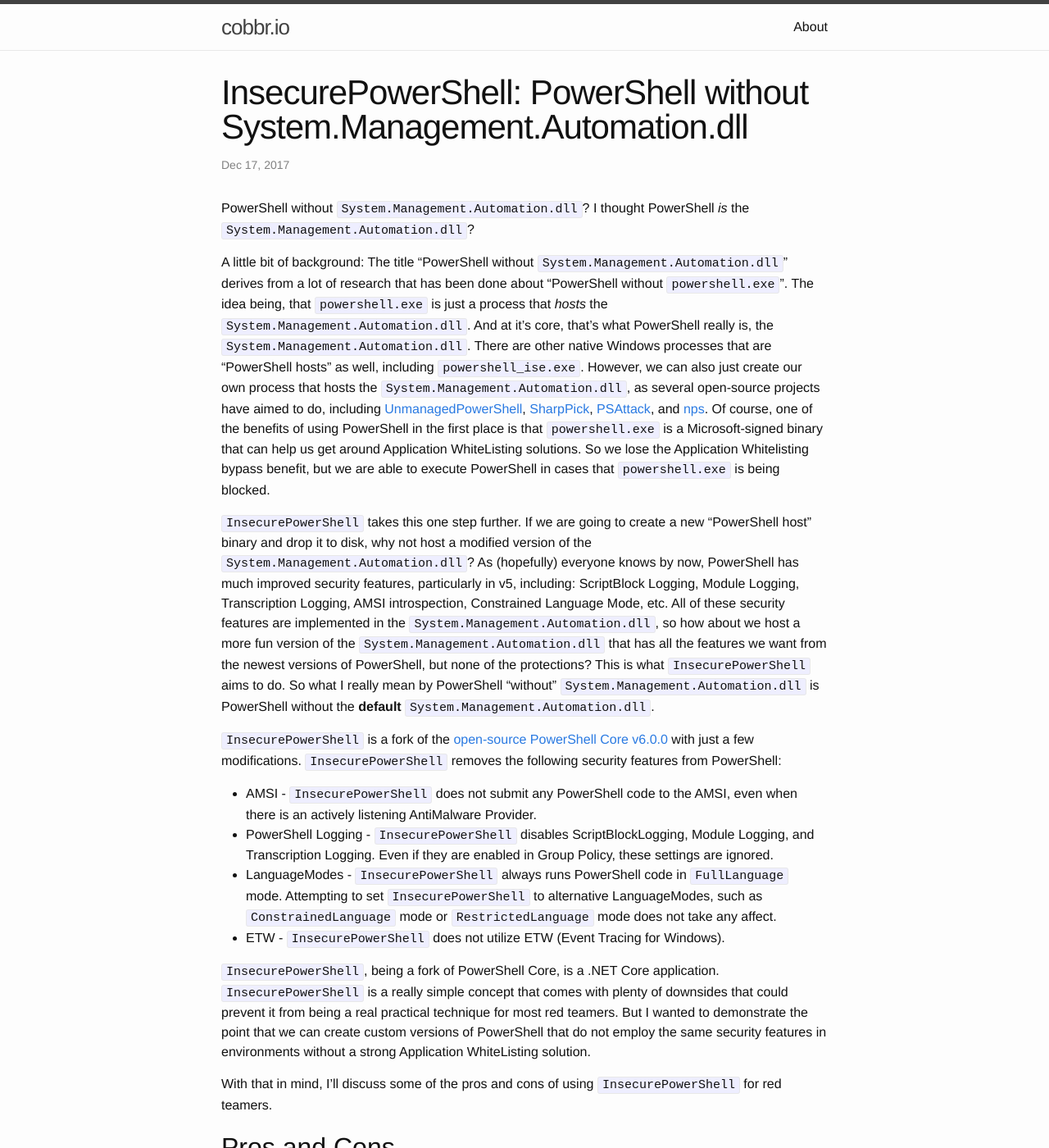
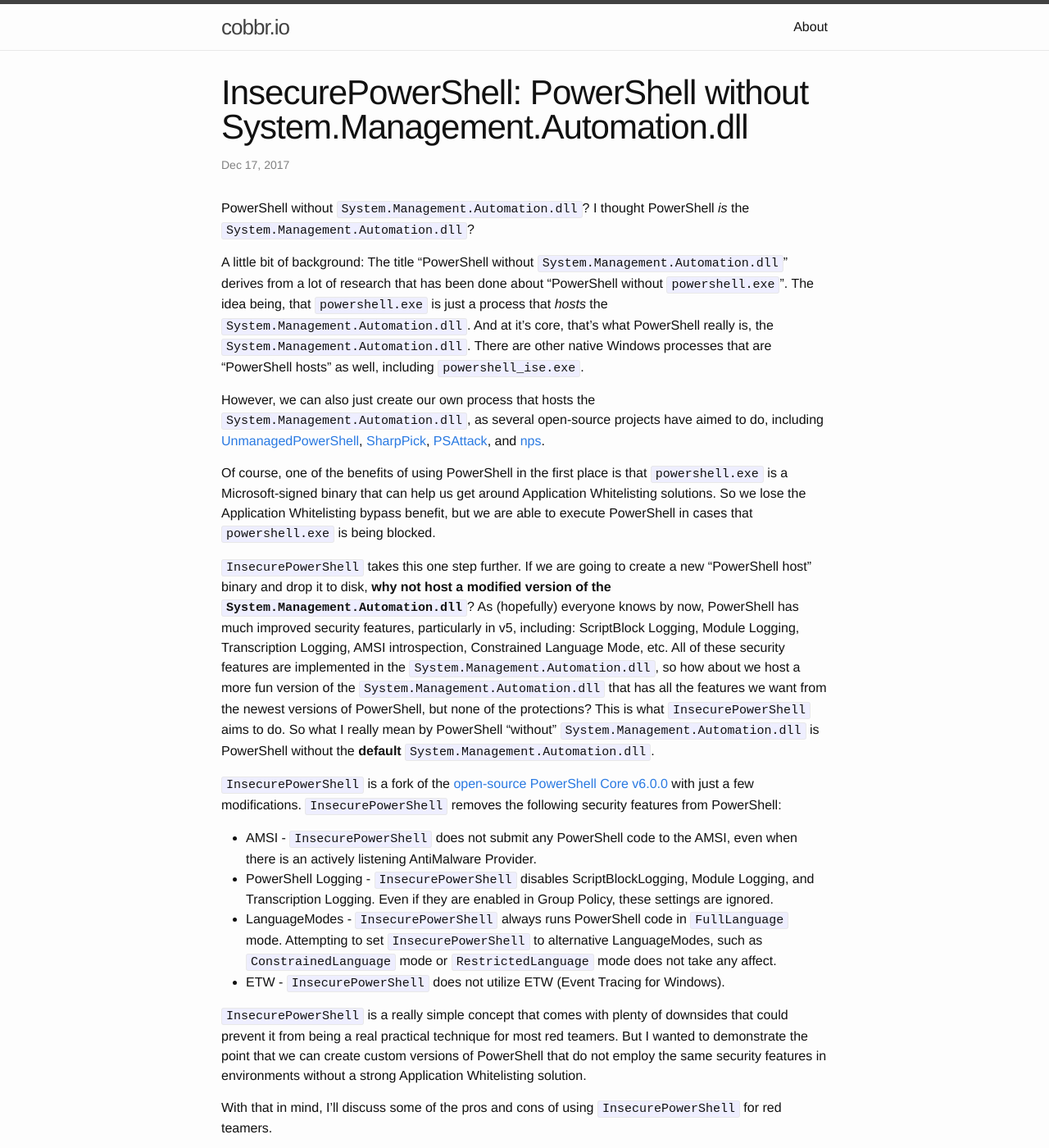
Before and after one commit to cobbr/cobbr.io, a Jekyll site: the page built from _posts/2017-12-17-PowerShell-Without-System-Management-Automation.md, in a window 1280 px wide and 1400 px high. Shown: the whole window at 82% size. Built offline with Jekyll 4.4.1, drawn with Linux system fonts in a browser that asks for light colours; some of the changed text lies outside the part shown.

Commit message:
modify post

```diff
--- a/_posts/2017-12-17-PowerShell-Without-System-Management-Automation.md
+++ b/_posts/2017-12-17-PowerShell-Without-System-Management-Automation.md
@@ -7,9 +7,13 @@ tags: PowerShell InsecurePowerShell
 
 PowerShell without `System.Management.Automation.dll`? I thought PowerShell *is* the `System.Management.Automation.dll`?
 
-A little bit of background: The title "PowerShell without `System.Management.Automation.dll`" derives from a lot of research that has been done about "PowerShell without `powershell.exe`". The idea being, that `powershell.exe` is just a process that *hosts* the `System.Management.Automation.dll`. And at it's core, that's what PowerShell really is, the `System.Management.Automation.dll`. There are other native Windows processes that are "PowerShell hosts" as well, including `powershell_ise.exe`. However, we can also just create our own process that hosts the `System.Management.Automation.dll`, as several open-source projects have aimed to do, including [UnmanagedPowerShell](https://github.com/leechristensen/UnmanagedPowerShell), [SharpPick](https://github.com/PowerShellEmpire/PowerTools/tree/master/PowerPick/SharpPick), [PSAttack](https://github.com/jaredhaight/PSAttack), and [nps](https://github.com/Ben0xA/nps). Of course, one of the benefits of using PowerShell in the first place is that `powershell.exe` is a Microsoft-signed binary that can help us get around Application WhiteListing solutions. So we lose the Application Whitelisting bypass benefit, but we are able to execute PowerShell in cases that `powershell.exe` is being blocked.
+A little bit of background: The title "PowerShell without `System.Management.Automation.dll`" derives from a lot of research that has been done about "PowerShell without `powershell.exe`". The idea being, that `powershell.exe` is just a process that *hosts* the `System.Management.Automation.dll`. And at it's core, that's what PowerShell really is, the `System.Management.Automation.dll`. There are other native Windows processes that are "PowerShell hosts" as well, including `powershell_ise.exe`.
 
-`InsecurePowerShell` takes this one step further. If we are going to create a new "PowerShell host" binary and drop it to disk, why not host a modified version of the `System.Management.Automation.dll`? As (hopefully) everyone knows by now, PowerShell has much improved security features, particularly in v5, including: ScriptBlock Logging, Module Logging, Transcription Logging, AMSI introspection, Constrained Language Mode, etc. All of these security features are implemented in the `System.Management.Automation.dll`, so how about we host a more fun version of the `System.Management.Automation.dll` that has all the features we want from the newest versions of PowerShell, but none of the protections? This is what `InsecurePowerShell` aims to do. So what I really mean by PowerShell "without" `System.Management.Automation.dll` is PowerShell without the **default** `System.Management.Automation.dll`.
+However, we can also just create our own process that hosts the `System.Management.Automation.dll`, as several open-source projects have aimed to do, including [UnmanagedPowerShell](https://github.com/leechristensen/UnmanagedPowerShell), [SharpPick](https://github.com/PowerShellEmpire/PowerTools/tree/master/PowerPick/SharpPick), [PSAttack](https://github.com/jaredhaight/PSAttack), and [nps](https://github.com/Ben0xA/nps).
+
+Of course, one of the benefits of using PowerShell in the first place is that `powershell.exe` is a Microsoft-signed binary that can help us get around Application Whitelisting solutions. So we lose the Application Whitelisting bypass benefit, but we are able to execute PowerShell in cases that `powershell.exe` is being blocked.
+
+`InsecurePowerShell` takes this one step further. If we are going to create a new "PowerShell host" binary and drop it to disk, **why not host a modified version of the `System.Management.Automation.dll`**? As (hopefully) everyone knows by now, PowerShell has much improved security features, particularly in v5, including: ScriptBlock Logging, Module Logging, Transcription Logging, AMSI introspection, Constrained Language Mode, etc. All of these security features are implemented in the `System.Management.Automation.dll`, so how about we host a more fun version of the `System.Management.Automation.dll` that has all the features we want from the newest versions of PowerShell, but none of the protections? This is what `InsecurePowerShell` aims to do. So what I really mean by PowerShell "without" `System.Management.Automation.dll` is PowerShell without the **default** `System.Management.Automation.dll`.
 
 `InsecurePowerShell` is a fork of the [open-source PowerShell Core v6.0.0](https://github.com/PowerShell/PowerShell) with just a few modifications. `InsecurePowerShell` removes the following security features from PowerShell:
 * AMSI - `InsecurePowerShell` does not submit any PowerShell code to the AMSI, even when there is an actively listening AntiMalware Provider.
@@ -17,7 +21,7 @@ A little bit of background: The title "PowerShell without `System.Management.Aut
 * LanguageModes - `InsecurePowerShell` always runs PowerShell code in `FullLanguage` mode. Attempting to set `InsecurePowerShell` to alternative LanguageModes, such as `ConstrainedLanguage` mode or `RestrictedLanguage` mode does not take any affect.
 * ETW - `InsecurePowerShell` does not utilize ETW (Event Tracing for Windows).
 
-`InsecurePowerShell`, being a fork of PowerShell Core, is a .NET Core application. `InsecurePowerShell` is a really simple concept that comes with plenty of downsides that could prevent it from being a real practical technique for most red teamers. But I wanted to demonstrate the point that we can create custom versions of PowerShell that do not employ the same security features in environments without a strong Application WhiteListing solution.
+`InsecurePowerShell` is a really simple concept that comes with plenty of downsides that could prevent it from being a real practical technique for most red teamers. But I wanted to demonstrate the point that we can create custom versions of PowerShell that do not employ the same security features in environments without a strong Application Whitelisting solution.
 
 With that in mind, I'll discuss some of the pros and cons of using `InsecurePowerShell` for red teamers.
 
```
Also changed, not shown: other parts of _posts/2017-12-17-PowerShell-Without-System-Management-Automation.md (+3 -3 lines).
